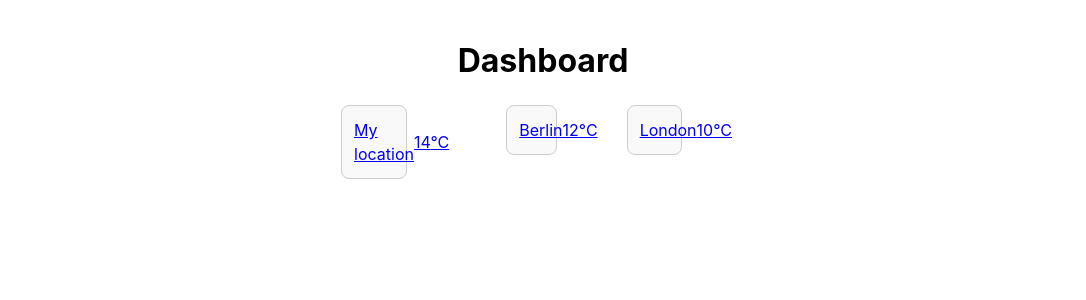
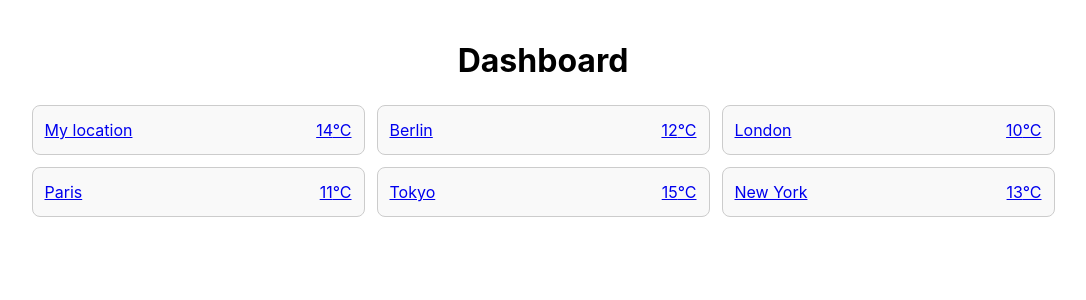
Before and after one commit to hyperst8/handels-weather, a React (Vite) app: page / in a window 1280 px wide. Shown: the top 300 px of the page, without its empty margins (97-1183 px from the left). Built offline with nearby package versions, Linux system fonts and the light colour scheme.

Commit message:
Fix responsive

```diff
--- a/src/components/Dashboard.tsx
+++ b/src/components/Dashboard.tsx
@@ -6,17 +6,18 @@ const Dashboard = () => {
 		{ id: "my-location", name: "My location", temp: 14 },
 		{ id: "berlin", name: "Berlin", temp: 12 },
 		{ id: "london", name: "London", temp: 10 },
+		{ id: "paris", name: "Paris", temp: 11 },
+		{ id: "tokyo", name: "Tokyo", temp: 15 },
+		{ id: "new-york", name: "New York", temp: 13 },
 	];
 
 	return (
 		<div className="dashboard">
 			<h1>Dashboard</h1>
+			<div className="locations-container">
 				<div className="location-list">
 					{locations.map((location) => (
-          <Link
-            key={location.id}
-            to={`/details/${location.id}`}
-          >
+						<Link key={location.id} to={`/details/${location.id}`}>
 							<div className="location-item">
 								<span>{location.name}</span>
 								<span>{location.temp}°C</span>
@@ -25,6 +26,7 @@ const Dashboard = () => {
 					))}
 				</div>
 			</div>
+		</div>
 	);
 };
 
--- a/src/styles/dashboard.scss
+++ b/src/styles/dashboard.scss
@@ -24,7 +24,7 @@
 		background-color: #f9f9f9;
 		cursor: pointer;
 		transition: background-color 0.3s;
-    width: 100%;
+		// width: 100%;
 
 		&:hover {
 			background-color: #e0e0e0;
@@ -41,11 +41,13 @@
 			flex-direction: row;
 			flex-wrap: wrap;
 			justify-content: center;
-      gap: 16px;
+			max-width: 64rem;
+			margin: auto;
+			gap: 0.75rem;
 		}
 
-    .location-item {
-      width: calc(33.33% - 10px); // Three items per row with some gap
+		a {
+			flex: 0 0 20.8125rem; // Three items per row with some gap
 		}
 	}
 }
```
Lines whose indentation alone changed are shown as unchanged.
